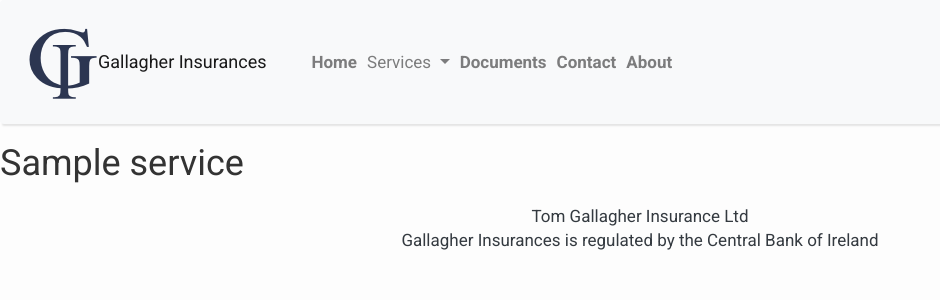
After one commit to DanielGall500/Insurance, a Django app: template src/gll_insurance/services/templates/services/description.html in a window 1280 px wide. The commit adds this page. Shown: the top 300 px of the page, without its empty margins (0-940 px from the left). Run offline with Django 3.2, Linux system fonts and the light colour scheme; the template is opened without the code that fills it: most values are stand-ins (such as "Sample title", 1, 10 or a date in 2020); some libraries are stand-ins or nearby versions.

Commit message:
linked services

```diff
--- a/src/gll_insurance/services/templates/services/base.html
+++ b/src/gll_insurance/services/templates/services/base.html
@@ -68,7 +68,8 @@
 
                             <div class="dropdown-menu" aria-labelledby="servicesButtonDropdown">
                                 {% for service in services_list %}
-                                    <a class="dropdown-item" href='#'>{{ service.title }}</a>
+                                    <a class="dropdown-item" href="{% url 'services:description' service.id %}">
+                                {{ service.title }}</a>
                                 {% endfor %}
                             </div>
                         </li>
@@ -90,7 +91,6 @@
 		</nav>
 
 
-
         {% block content %}
         {% endblock content %}
 
--- /dev/null
+++ b/src/gll_insurance/services/templates/services/description.html
@@ -0,0 +1,8 @@
+
+
+
+{% extends 'services/base.html' %}
+
+{% block content %}
+<h1>{{ service.title }}</h1>
+{% endblock content %}
```
